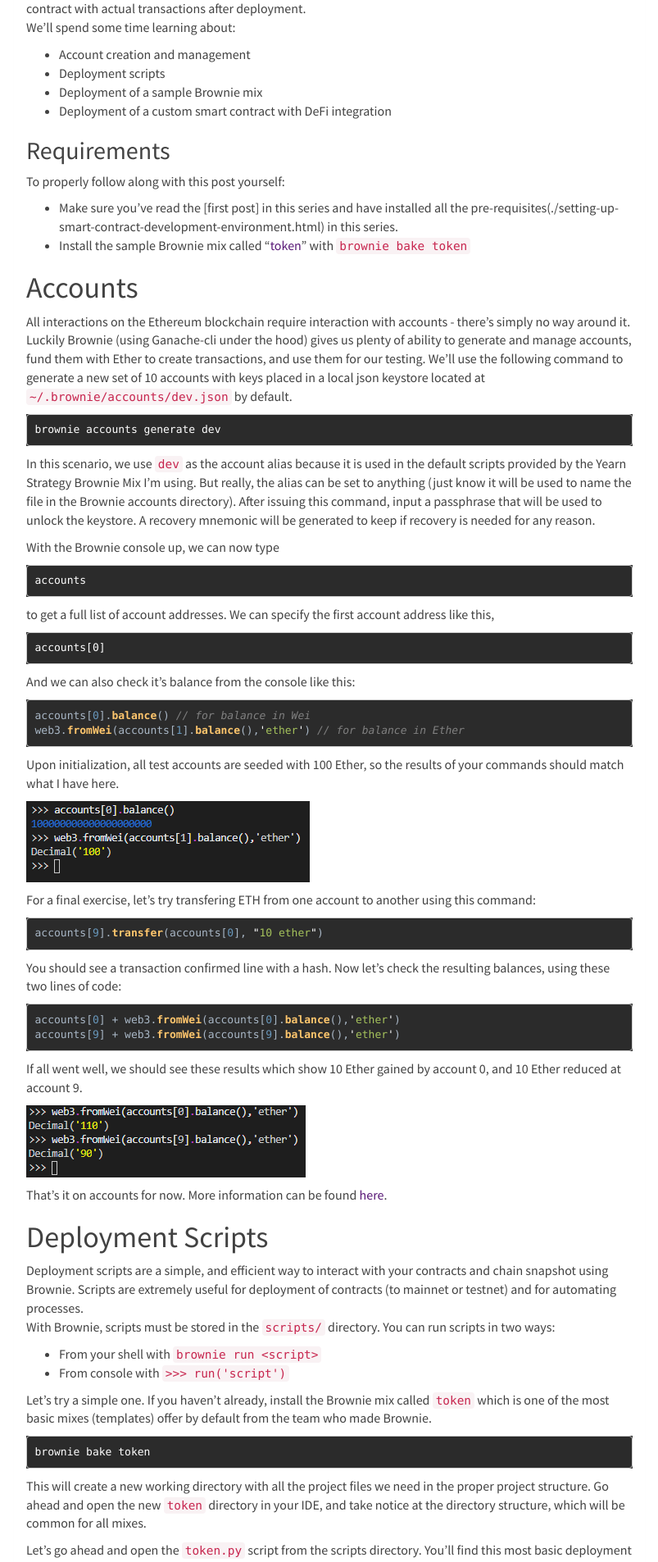
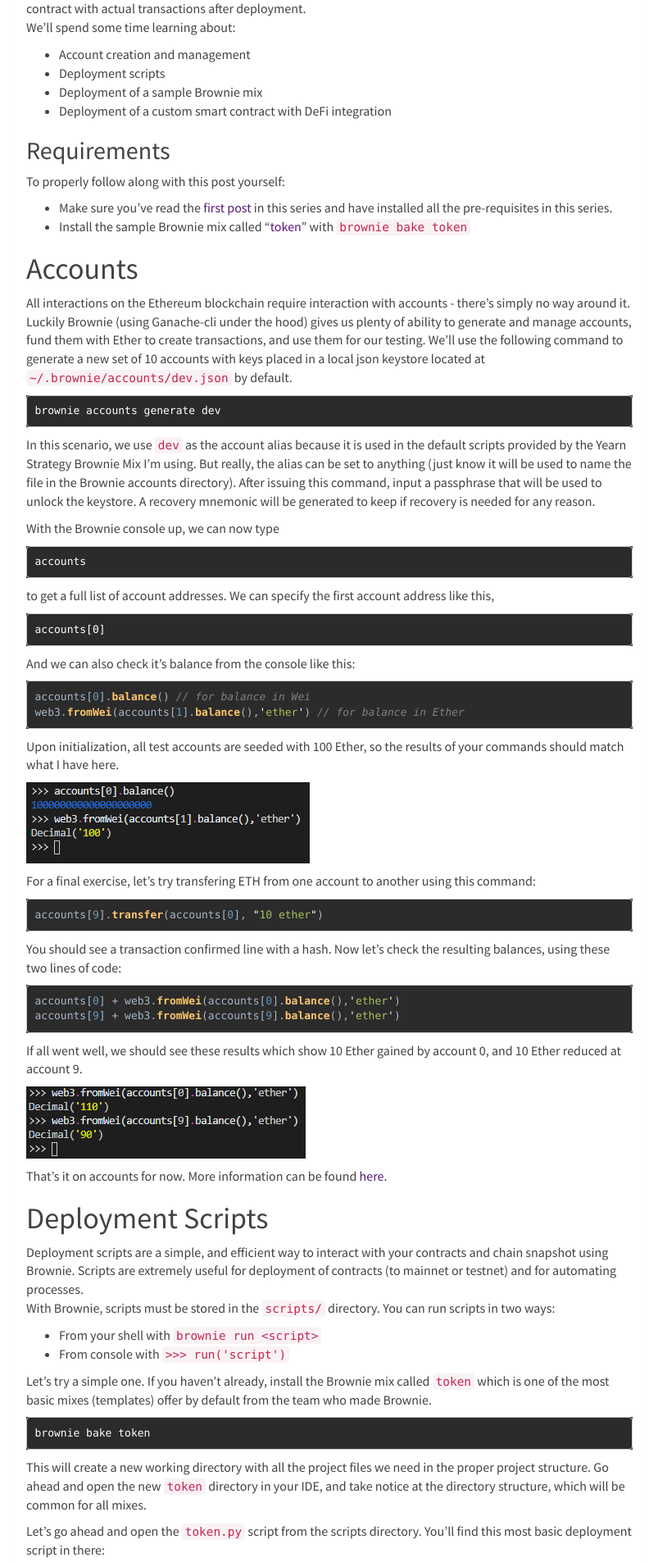
Before and after one commit to TheRyanMiller/theryanmiller.github.io, a Jekyll site: the page built from _posts/2021-01-17-creating-and-deploying-simple-smart-contracts-with-brownie.md, in a window 1280 px wide. Shown: the part 332-2237 px from the top of the page at 82% size, without its empty margins (238-1041 px from the left). Built offline with Jekyll 4.4.1, drawn with Linux system fonts in a browser that asks for light colours; nearby versions of some CDN libraries; comment, search, counter and statistics services are not loaded.

Commit message:
creating and deploying a simple smart contract with brownie

```diff
--- a/_posts/2021-01-17-creating-and-deploying-simple-smart-contracts-with-brownie.md
+++ b/_posts/2021-01-17-creating-and-deploying-simple-smart-contracts-with-brownie.md
@@ -18,7 +18,7 @@
 
 ## Requirements
 To properly follow along with this post yourself:
-- Make sure you've read the [first post] in this series and have installed all the pre-requisites(./setting-up-smart-contract-development-environment.html) in this series.
+- Make sure you've read the [first post](./setting-up-smart-contract-development-environment.html) in this series and have installed all the pre-requisites in this series.
 - Install the sample Brownie mix called "[token]([token](https://github.com/brownie-mix/token-mix))" with `brownie bake token`
 
 # Accounts
```
